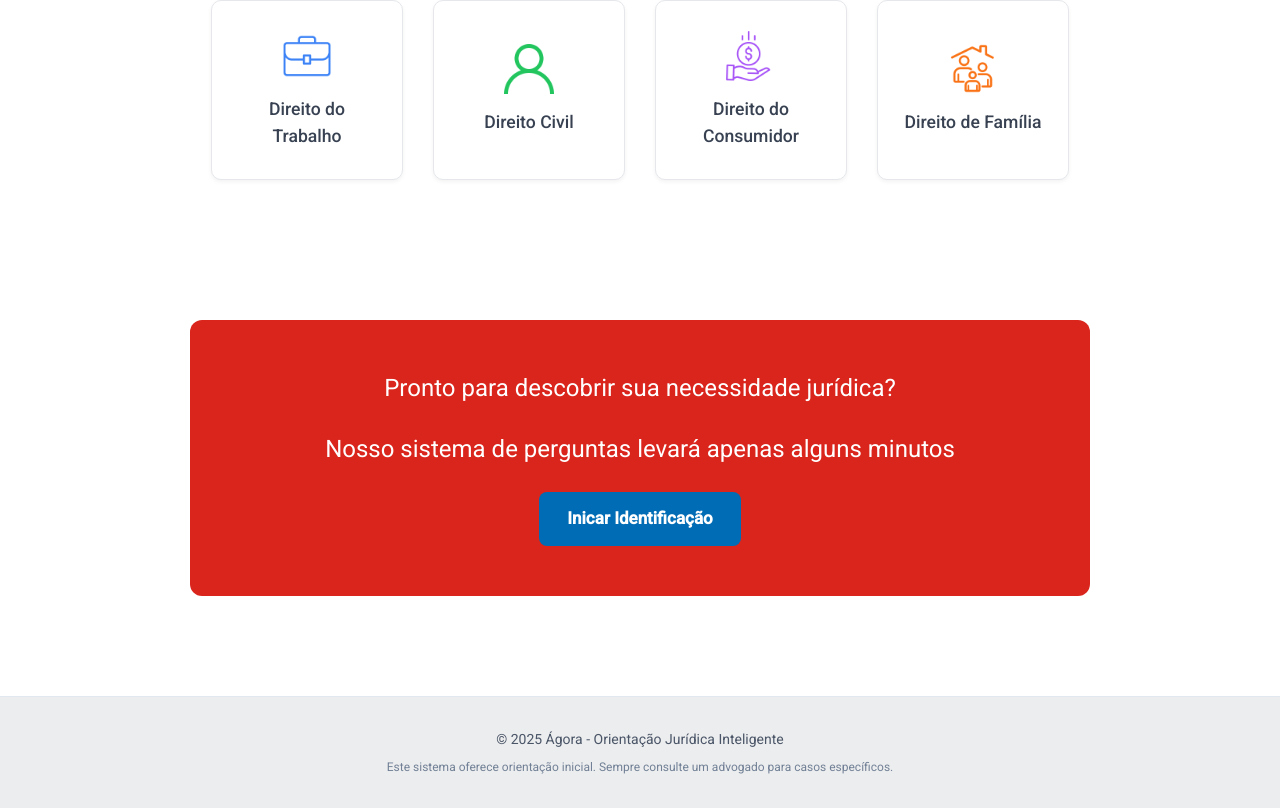
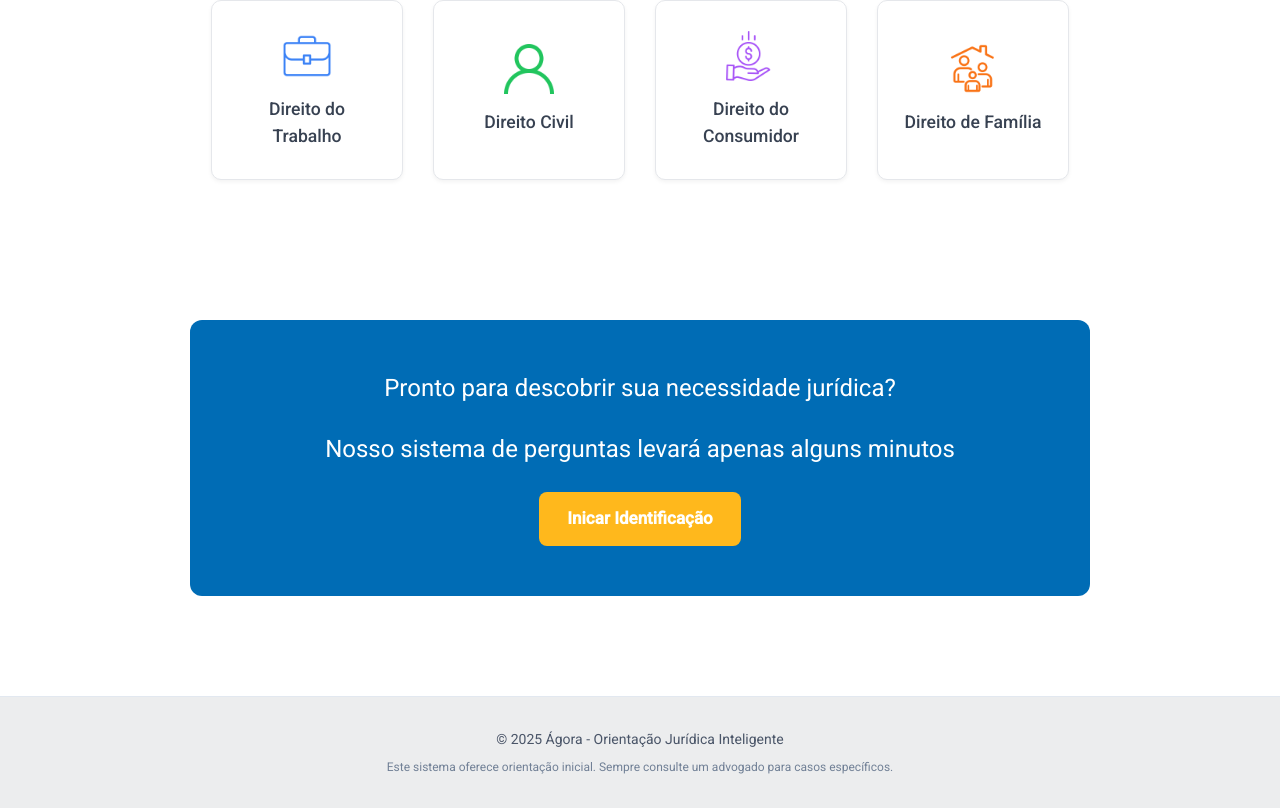
Before and after one commit to paulo-azul/Hackathon_TJ, a Next.js app: page /Home in a window 1280 px wide. Shown: the part 1320-2128 px from the top of the page. Built offline with nearby package versions, Linux system fonts and the light colour scheme.

Commit message:
deixe mais bonito

```diff
--- a/src/app/Home/page.css
+++ b/src/app/Home/page.css
@@ -7,6 +7,7 @@
   --cor-fundo-claro: #F0F5FA;
   --cor-texto-principal: #1C2B3A;
   --cor-texto-secundario: #5A6673;
+  --cor-amarelo: #FFB81C;
 }
 
 * {
@@ -215,7 +216,7 @@ html, body {
 
 .necessidade_jurd1 {
   padding: 50px;
-  background-color: var(--cor-vermelho-bahia);
+  background-color: var(--cor-azul-bahia);
   color: var(--cor-branco);
   text-align: center;
   display: flex;
@@ -230,7 +231,7 @@ html, body {
 }
 
 .linkamarelo1 {
-  background-color: var(--cor-azul-bahia);
+  background-color: var(--cor-amarelo);
   color: var(--cor-branco);
   padding: 14px 28px;
   border-radius: 8px;
```
